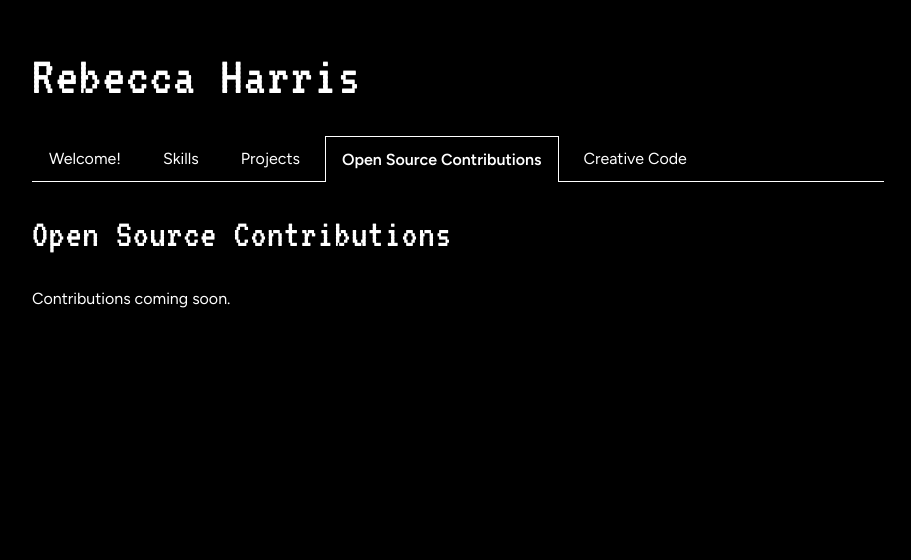
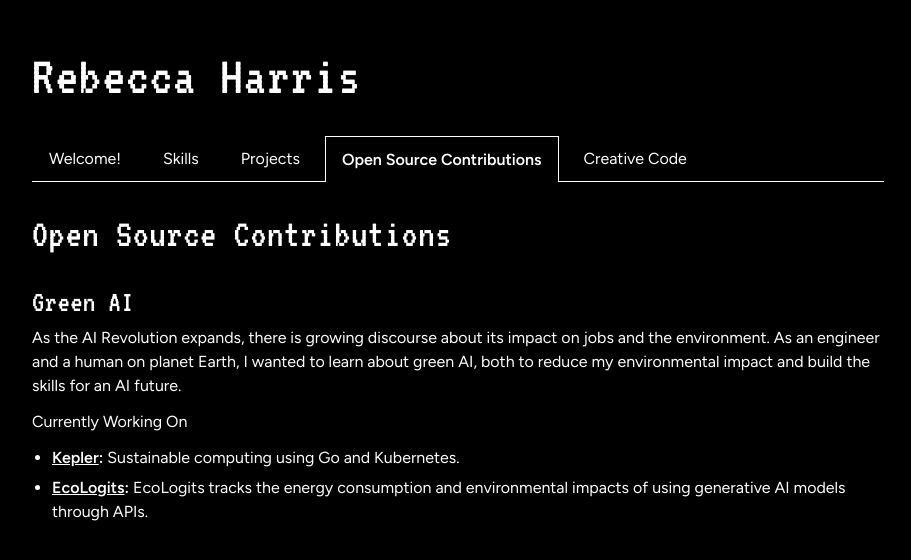
Before and after one commit to harrir11/Skills_Portfolio, a React (Vite) app: page / in a window 1280 px wide. Both pictures are taken after a click on the tab "Open Source Contributions". Shown: the top 560 px of the page, without its empty margins (182-1093 px from the left). Built offline with nearby package versions, Linux system fonts and the light colour scheme.

Commit message:
Update App.tsx

```diff
--- a/src/App.tsx
+++ b/src/App.tsx
@@ -8,12 +8,13 @@ type Link = {
   download?: boolean;
 };
 
-type Point = string | { label: string; text: string };
+type Point = string | { label: string; text: string; href?: string };
 
 type Section = {
   title: string;
   meta?: string;
   summary?: string;
+  pointsHeading?: string;
   points?: Point[];
   stack: string[];
 };
@@ -242,8 +243,29 @@ const projects: Project[] = [
   {
     id: "open-source",
     label: "Open Source Contributions",
-    summary: "Contributions coming soon.",
+    summary: [],
     stack: [],
+    sections: [
+      {
+        title: "Green AI",
+        summary:
+          "As the AI Revolution expands, there is growing discourse about its impact on jobs and the environment. As an engineer and a human on planet Earth, I wanted to learn about green AI, both to reduce my environmental impact and build the skills for an AI future.",
+        pointsHeading: "Currently Working On",
+        points: [
+          {
+            label: "Kepler",
+            href: "https://github.com/sustainable-computing-io/kepler",
+            text: "Sustainable computing using Go and Kubernetes.",
+          },
+          {
+            label: "EcoLogits",
+            href: "https://github.com/mlco2/ecologits",
+            text: "EcoLogits tracks the energy consumption and environmental impacts of using generative AI models through APIs.",
+          },
+        ],
+        stack: [],
+      },
+    ],
   },
   {
     id: "creative-code",
@@ -271,6 +293,9 @@ function SectionBlock({
       <Heading>{section.title}</Heading>
       {section.meta && <p className="meta">{section.meta}</p>}
       {section.summary && <p>{section.summary}</p>}
+      {section.pointsHeading && (
+        <p className="points-heading">{section.pointsHeading}</p>
+      )}
       {section.points && (
         <ul className="points">
           {section.points.map((point) =>
@@ -278,7 +303,17 @@ function SectionBlock({
               <li key={point}>{point}</li>
             ) : (
               <li key={point.label}>
-                <strong>{point.label}:</strong> {point.text}
+                <strong>
+                  {point.href ? (
+                    <a href={point.href} target="_blank" rel="noreferrer">
+                      {point.label}
+                    </a>
+                  ) : (
+                    point.label
+                  )}
+                  :
+                </strong>{" "}
+                {point.text}
               </li>
             )
           )}
```
